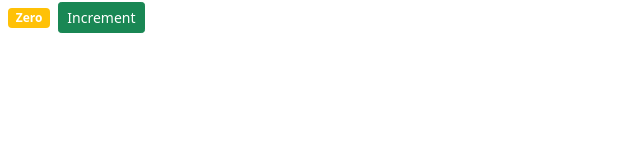
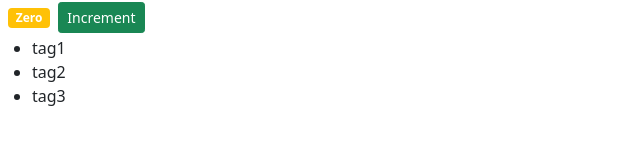
Before and after one commit to lgorniak/react-counter-function-typescript, a React (Create React App) app: page / in a window 1280 px wide. Shown: the top 160 px of the page, without its empty margins (0-640 px from the left). Built offline with nearby package versions, Linux system fonts and the light colour scheme.

Commit message:
render a list

```diff
--- a/src/components/counter.tsx
+++ b/src/components/counter.tsx
@@ -8,7 +8,7 @@ const formatCounter = (counter: Count | null): string | number => {
 		? counter.number === 0
 			? (counterValue = `Zero`)
 			: (counterValue = counter.number)
-		: (counterValue = `State Object not set`);
+		: (counterValue = `Counter Object not set`);
 
 	return counterValue;
 };
@@ -17,9 +17,10 @@ const iterateCounter = (
 	counter: Count | null,
 	customHook: React.Dispatch<React.SetStateAction<Count | null>>
 ) => {
-	if (counter) customHook({ number: counter.number + 1 });
+	if (counter) {
+		customHook({ number: counter.number + 1, tags: counter.tags });
+	}
 };
-
 
 const getBadgeClasses = (counter: Count | null): string => {
 	let classes = "badge m-2 bg-";
@@ -31,7 +32,7 @@ const Counter = (): JSX.Element => {
 	const [counter, setCounter] = useState<Count | null>(null);
 
 	useEffect((): void => {
-		setCounter({ number: 0 });
+		setCounter({ number: 0, tags: ["tag1", "tag2", "tag3"] });
 	}, []);
 
 	return (
@@ -44,6 +45,9 @@ const Counter = (): JSX.Element => {
 			>
 				Increment
 			</button>
+			<ul>
+				{counter ? counter.tags.map((tag) => <li key={tag}>{tag}</li>) : null}
+			</ul>
 		</>
 	);
 };
--- a/src/types/count.ts
+++ b/src/types/count.ts
@@ -1,3 +1,4 @@
 export interface Count {
 	number: number;
+	tags: string[];
 }
```
